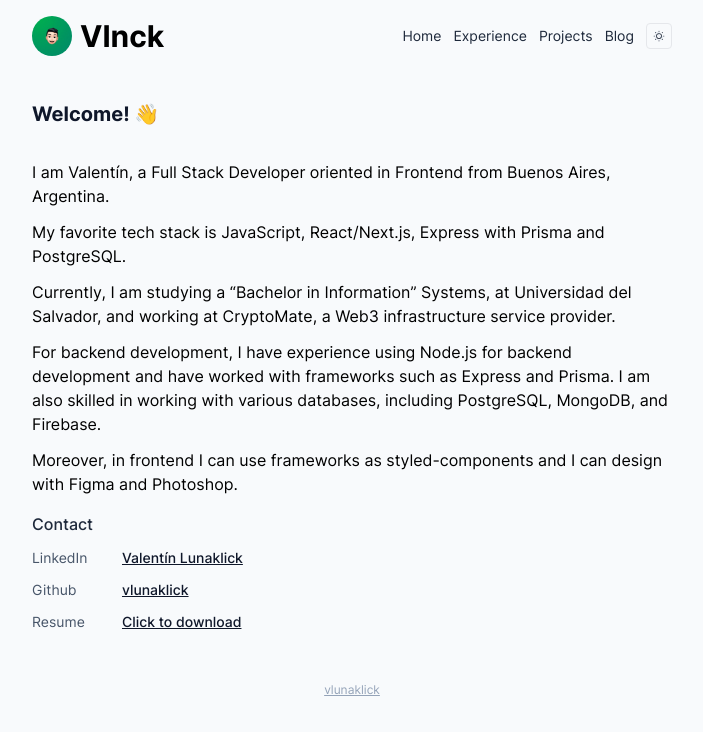
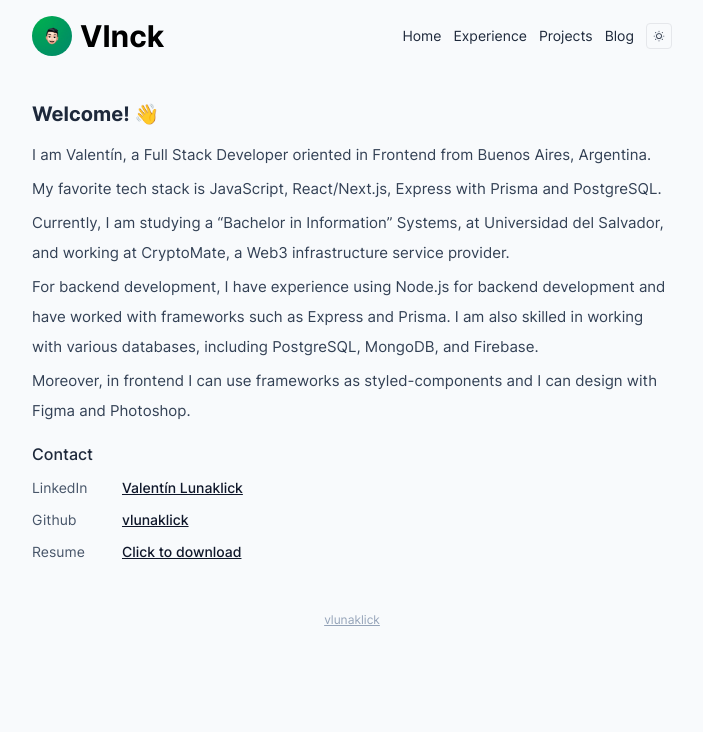
Before and after one commit to vlunaklick/vlnck, a Next.js app: page / in a window 1280 px wide. Shown: the top 732 px of the page, without its empty margins (288-991 px from the left). Built offline with nearby package versions, Linux system fonts and the light colour scheme.

Commit message:
style home page

```diff
--- a/src/components/app/Title.tsx
+++ b/src/components/app/Title.tsx
@@ -4,7 +4,7 @@ interface Props {
 
 const Title = ({ children }: Props) => {
   return (
-    <h2 className="mb-4 text-xl font-bold text-slate-900 transition-colors dark:text-slate-50">
+    <h2 className="mb-3 text-xl font-bold text-slate-800 transition-colors dark:text-slate-50">
       {children}
     </h2>
   )
--- a/src/components/sites/home/ContactHome.tsx
+++ b/src/components/sites/home/ContactHome.tsx
@@ -2,7 +2,7 @@ import LinkContactHome from './LinkContactHome'
 
 const ContactHome = () => {
   return (
-    <div className="flex flex-col gap-3">
+    <section className="flex flex-col gap-3">
       <p className="text-sm font-medium text-slate-800 dark:text-slate-50 sm:text-base">
         Contact
       </p>
@@ -22,12 +22,12 @@ const ContactHome = () => {
 
       <LinkContactHome
         name="Resume"
-        url="valentin-lunaklick-resume.pdf"
+        url="valentinlunaklick.pdf"
         download="valentin-lunaklick-resume"
         content="Click to download"
         aria="Link to download my resume"
       />
-    </div>
+    </section>
   )
 }
 
--- a/src/components/sites/home/DescriptionHome.tsx
+++ b/src/components/sites/home/DescriptionHome.tsx
@@ -1,30 +1,30 @@
 const DescriptionHome = () => {
   return (
-    <section className="flex w-full max-w-none flex-col text-sm leading-6 text-black dark:text-white sm:text-base">
-      <p>
+    <section className="flex w-full flex-col text-sm text-slate-700 dark:text-slate-300 sm:text-[15px]">
+      <p className="leading-loose">
         I am Valentín, a Full Stack Developer oriented in Frontend from Buenos
         Aires, Argentina.
       </p>
 
-      <p className="mt-3">
+      <p className="mt-1 leading-loose">
         My favorite tech stack is JavaScript, React/Next.js, Express with Prisma
         and PostgreSQL.
       </p>
 
-      <p className="mt-3">
+      <p className="mt-1 leading-loose">
         Currently, I am studying a “Bachelor in Information” Systems, at
         Universidad del Salvador, and working at CryptoMate, a Web3
         infrastructure service provider.
       </p>
 
-      <p className="mt-3">
+      <p className="mt-1 leading-loose">
         For backend development, I have experience using Node.js for backend
         development and have worked with frameworks such as Express and Prisma.
         I am also skilled in working with various databases, including
         PostgreSQL, MongoDB, and Firebase.
       </p>
 
-      <p className="mt-3">
+      <p className="mt-1 leading-loose">
         Moreover, in frontend I can use frameworks as styled-components and I
         can design with Figma and Photoshop.
       </p>
--- a/src/pages/index.tsx
+++ b/src/pages/index.tsx
@@ -13,9 +13,11 @@ const Home: NextPage = () => {
     <PageLayout>
       <Seo {...SEO_HOME} />
 
-      <Title>Welcome! 👋</Title>
+      <section>
+        <Title>Welcome! 👋</Title>
 
-      <DescriptionHome />
+        <DescriptionHome />
+      </section>
 
       <ContactHome />
     </PageLayout>
```
Also changed, not shown: 2 other files (tests, documents, lock files or other folders).
